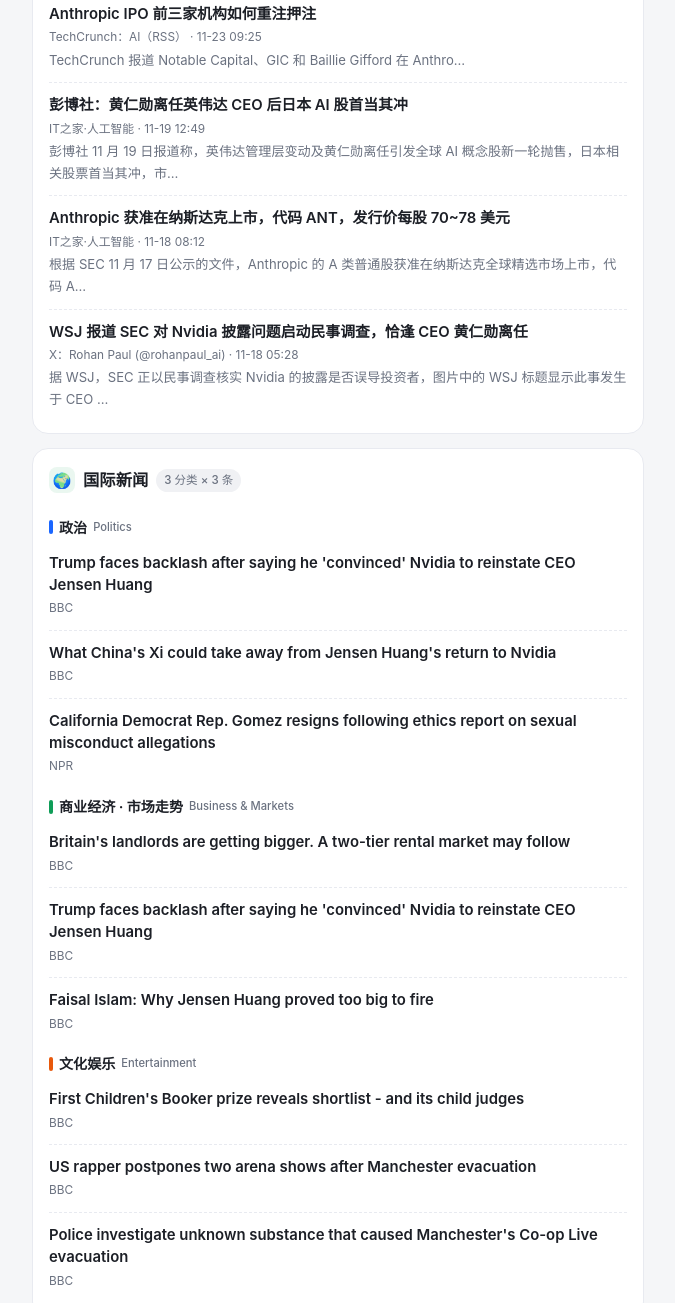
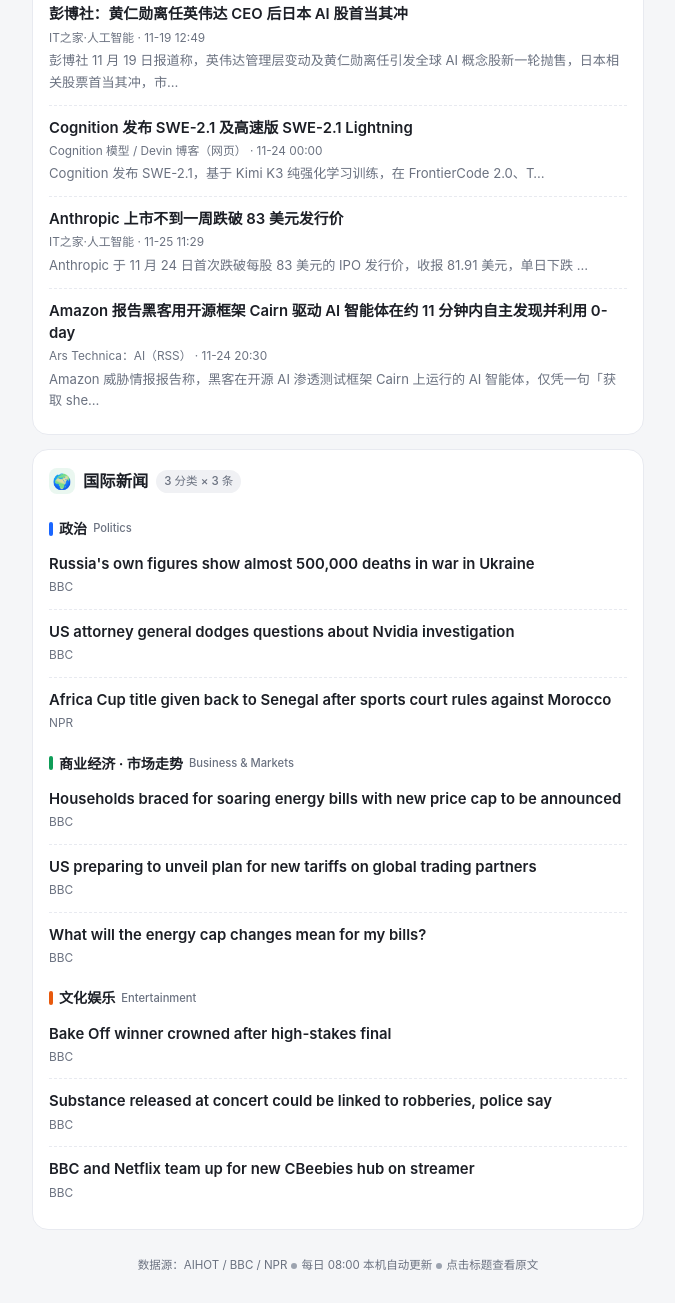
Before and after one commit to hrl1007/news-push, a plain HTML site: page index.html in a window 1280 px wide. Shown: the part 720-2023 px from the top of the page, without its empty margins (302-977 px from the left). Drawn offline with Linux system fonts and the light colour scheme.

Commit message:
每日新闻推送 · 2026-11-25

```diff
--- a/index.html
+++ b/index.html
@@ -59,7 +59,7 @@
 
   <div class="header">
     <h1>📮 每日新闻推送</h1>
-    <div class="date" id="push-date">2026-11-24</div>
+    <div class="date" id="push-date">2026-11-25</div>
     <div class="chips">
       <span class="chip">🤖 AI 资讯</span>
       <span class="chip">🌍 国际新闻</span>
@@ -67,7 +67,7 @@
     </div>
   </div>
 
-  <div class="updated">🕗 更新于 2026-11-24 16:24（GitHub Actions 自动）。点击标题在新窗口打开原文。</div>
+  <div class="updated">🕗 更新于 2026-11-25 14:59（GitHub Actions 自动）。点击标题在新窗口打开原文。</div>
 
   <div class="card">
     <div class="card-title">
@@ -75,6 +75,12 @@
       AI 资讯<span class="count">8 条 · 模型/投资/趋势</span>
     </div>
     <!--AI_LIST_START-->
+    <div class="item">
+      <a href="https://aihot.news/items/u71y2i8e6zhwauu7gpuyxrp4z" target="_blank" rel="noopener">Sand.ai 发布 480B 视频模型 MAGI-2，作者实测称质量接近 Seedance 2.3 水准且价格仅为其 1/10</a>
+      <div class="meta">公众号：数字生命卡兹克 · 11-25 07:56</div>
+      <div class="sum">Sand.ai 凌晨发布 480B 全模态视频模型 MAGI-2，作者实测后认为其质量达到 Seedance 2.3 左…</div>
+    </div>
+
     <div class="item">
       <a href="https://aihot.news/items/lc38ozrwfur9ympu1l3meqcuq" target="_blank" rel="noopener">Karina Nguyen 发文祝贺投资人 Sol 庆祝 Anthropic IPO</a>
       <div class="meta">X：Karina Nguyen（@karinanguyen） · 11-20 04:13</div>
@@ -85,18 +91,6 @@
       <a href="https://aihot.news/items/yxu549lhmsyp0qe8rstrheqlw" target="_blank" rel="noopener">Anthropic IPO 估值最高或达 1.4 万亿美元，华尔街提前造势散户争抢</a>
       <div class="meta">IT之家·人工智能 · 11-18 18:45</div>
       <div class="sum">据路透社报道，Anthropic 预计于当地时间 11 月 19 日登陆公开市场，IPO 估值最高可能达到 1.4 万亿…</div>
-    </div>
-
-    <div class="item">
-      <a href="https://aihot.news/items/ufyn252g3i251j0mfwy8xth9r" target="_blank" rel="noopener">Anthropic 破纪录 IPO 未能止住 AI 抛售，全球股市下挫</a>
-      <div class="meta">Hacker News：AI 热帖 · 11-20 21:53</div>
-      <div class="sum">Anthropic 上市第二天股价跌逾 9% 至 $88.17，接近 $83 发行价，其破纪录 IPO 未能止住 AI …</div>
-    </div>
-
-    <div class="item">
-      <a href="https://aihot.news/items/d4hhqnlmrclsx7d6idtvq95wz" target="_blank" rel="noopener">智谱发布GLM-5.4：首个Loop Transformer架构旗舰模型开启泛Coding</a>
-      <div class="meta">公众号：智谱（GLM） · 11-23 17:42</div>
-      <div class="sum">智谱发布旗舰模型GLM-5.4，为第一代采用Loop Transformer架构的模型，让28层共享权重循环执行两轮，在…</div>
     </div>
 
     <div class="item">
@@ -112,15 +106,21 @@
     </div>
 
     <div class="item">
-      <a href="https://aihot.news/items/cxpq4gwitsj6r05zjpphx9agc" target="_blank" rel="noopener">Anthropic 获准在纳斯达克上市，代码 ANT，发行价每股 70~78 美元</a>
-      <div class="meta">IT之家·人工智能 · 11-18 08:12</div>
-      <div class="sum">根据 SEC 11 月 17 日公示的文件，Anthropic 的 A 类普通股获准在纳斯达克全球精选市场上市，代码 A…</div>
+      <a href="https://aihot.news/items/gflb0kkwzma61spkzpp1uxmrk" target="_blank" rel="noopener">Cognition 发布 SWE-2.1 及高速版 SWE-2.1 Lightning</a>
+      <div class="meta">Cognition 模型 / Devin 博客（网页） · 11-24 00:00</div>
+      <div class="sum">Cognition 发布 SWE-2.1，基于 Kimi K3 纯强化学习训练，在 FrontierCode 2.0、T…</div>
     </div>
 
     <div class="item">
-      <a href="https://aihot.news/items/ko07avibxdjfqycfyj5i04c0e" target="_blank" rel="noopener">WSJ 报道 SEC 对 Nvidia 披露问题启动民事调查，恰逢 CEO 黄仁勋离任</a>
-      <div class="meta">X：Rohan Paul (@rohanpaul_ai) · 11-18 05:28</div>
-      <div class="sum">据 WSJ，SEC 正以民事调查核实 Nvidia 的披露是否误导投资者，图片中的 WSJ 标题显示此事发生于 CEO …</div>
+      <a href="https://aihot.news/items/yhlpti07v4y216qat3ml1qmca" target="_blank" rel="noopener">Anthropic 上市不到一周跌破 83 美元发行价</a>
+      <div class="meta">IT之家·人工智能 · 11-25 11:29</div>
+      <div class="sum">Anthropic 于 11 月 24 日首次跌破每股 83 美元的 IPO 发行价，收报 81.91 美元，单日下跌 …</div>
+    </div>
+
+    <div class="item">
+      <a href="https://aihot.news/items/ygbhvp086wl672gfxuhfgl23x" target="_blank" rel="noopener">Amazon 报告黑客用开源框架 Cairn 驱动 AI 智能体在约 11 分钟内自主发现并利用 0-day</a>
+      <div class="meta">Ars Technica：AI（RSS） · 11-24 20:30</div>
+      <div class="sum">Amazon 威胁情报报告称，黑客在开源 AI 渗透测试框架 Cairn 上运行的 AI 智能体，仅凭一句「获取 she…</div>
     </div>
     <!--AI_LIST_END-->
   </div>
@@ -135,17 +135,17 @@
       <div class="cat-head"><span class="bar bar-pol"></span>政治 <span class="en">Politics</span></div>
       <!--POL_LIST_START-->
     <div class="item">
-      <a href="https://www.bbc.co.uk/news/articles/cq5y1k8ez407o?at_medium=RSS&amp;at_campaign=rss" target="_blank" rel="noopener">Trump faces backlash after saying he &#x27;convinced&#x27; Nvidia to reinstate CEO Jensen Huang</a>
+      <a href="https://www.bbc.co.uk/news/articles/cmx27g533zwyo?at_medium=RSS&amp;at_campaign=rss" target="_blank" rel="noopener">Russia&#x27;s own figures show almost 500,000 deaths in war in Ukraine</a>
       <div class="meta">BBC</div>
     </div>
 
     <div class="item">
-      <a href="https://www.bbc.co.uk/news/articles/c63rgpy50x98o?at_medium=RSS&amp;at_campaign=rss" target="_blank" rel="noopener">What China&#x27;s Xi could take away from Jensen Huang&#x27;s return to Nvidia</a>
+      <a href="https://www.bbc.co.uk/news/articles/crpdw1qx7jgxo?at_medium=RSS&amp;at_campaign=rss" target="_blank" rel="noopener">US attorney general dodges questions about Nvidia investigation</a>
       <div class="meta">BBC</div>
     </div>
 
     <div class="item">
-      <a href="https://www.npr.org/2026/11/23/g-s1-155142/california-democrat-rep-gomez-resigns-following-ethics-report-on-sexual-misconduct-allegations" target="_blank" rel="noopener">California Democrat Rep. Gomez resigns following ethics report on sexual misconduct allegations</a>
+      <a href="https://www.npr.org/2026/11/25/nx-s1-6053783/africa-cup-senegal-morocco" target="_blank" rel="noopener">Africa Cup title given back to Senegal after sports court rules against Morocco</a>
       <div class="meta">NPR</div>
     </div>
     <!--POL_LIST_END-->
@@ -155,17 +155,17 @@
       <div class="cat-head"><span class="bar bar-eco"></span>商业经济 · 市场走势 <span class="en">Business &amp; Markets</span></div>
       <!--ECO_LIST_START-->
     <div class="item">
-      <a href="https://www.bbc.co.uk/news/articles/c6n90g2l82d1o?at_medium=RSS&amp;at_campaign=rss" target="_blank" rel="noopener">Britain&#x27;s landlords are getting bigger. A two-tier rental market may follow</a>
+      <a href="https://www.bbc.co.uk/news/articles/cm20qnq33e90o?at_medium=RSS&amp;at_campaign=rss" target="_blank" rel="noopener">Households braced for soaring energy bills with new price cap to be announced</a>
       <div class="meta">BBC</div>
     </div>
 
     <div class="item">
-      <a href="https://www.bbc.co.uk/news/articles/cq5y1k8ez407o?at_medium=RSS&amp;at_campaign=rss" target="_blank" rel="noopener">Trump faces backlash after saying he &#x27;convinced&#x27; Nvidia to reinstate CEO Jensen Huang</a>
+      <a href="https://www.bbc.co.uk/news/articles/c893r9ke5p97o?at_medium=RSS&amp;at_campaign=rss" target="_blank" rel="noopener">US preparing to unveil plan for new tariffs on global trading partners</a>
       <div class="meta">BBC</div>
     </div>
 
     <div class="item">
-      <a href="https://www.bbc.co.uk/news/articles/ckr5g8edl94eo?at_medium=RSS&amp;at_campaign=rss" target="_blank" rel="noopener">Faisal Islam: Why Jensen Huang proved too big to fire</a>
+      <a href="https://www.bbc.co.uk/news/articles/cdd29v8mp9jo?at_medium=RSS&amp;at_campaign=rss" target="_blank" rel="noopener">What will the energy cap changes mean for my bills?</a>
       <div class="meta">BBC</div>
     </div>
     <!--ECO_LIST_END-->
@@ -175,17 +175,17 @@
       <div class="cat-head"><span class="bar bar-ent"></span>文化娱乐 <span class="en">Entertainment</span></div>
       <!--ENT_LIST_START-->
     <div class="item">
-      <a href="https://www.bbc.co.uk/news/articles/c65y18gl23gko?at_medium=RSS&amp;at_campaign=rss" target="_blank" rel="noopener">First Children&#x27;s Booker prize reveals shortlist - and its child judges</a>
+      <a href="https://www.bbc.co.uk/news/articles/cm894exd27j2o?at_medium=RSS&amp;at_campaign=rss" target="_blank" rel="noopener">Bake Off winner crowned after high-stakes final</a>
       <div class="meta">BBC</div>
     </div>
 
     <div class="item">
-      <a href="https://www.bbc.co.uk/news/articles/ck3rgp4gv9pxo?at_medium=RSS&amp;at_campaign=rss" target="_blank" rel="noopener">US rapper postpones two arena shows after Manchester evacuation</a>
+      <a href="https://www.bbc.co.uk/news/articles/cqrmgvnzwrm3o?at_medium=RSS&amp;at_campaign=rss" target="_blank" rel="noopener">Substance released at concert could be linked to robberies, police say</a>
       <div class="meta">BBC</div>
     </div>
 
     <div class="item">
-      <a href="https://www.bbc.co.uk/news/articles/c9e851dn8516o?at_medium=RSS&amp;at_campaign=rss" target="_blank" rel="noopener">Police investigate unknown substance that caused Manchester&#x27;s Co-op Live evacuation</a>
+      <a href="https://www.bbc.co.uk/news/articles/c9zr585dxkgzo?at_medium=RSS&amp;at_campaign=rss" target="_blank" rel="noopener">BBC and Netflix team up for new CBeebies hub on streamer</a>
       <div class="meta">BBC</div>
     </div>
     <!--ENT_LIST_END-->
```
